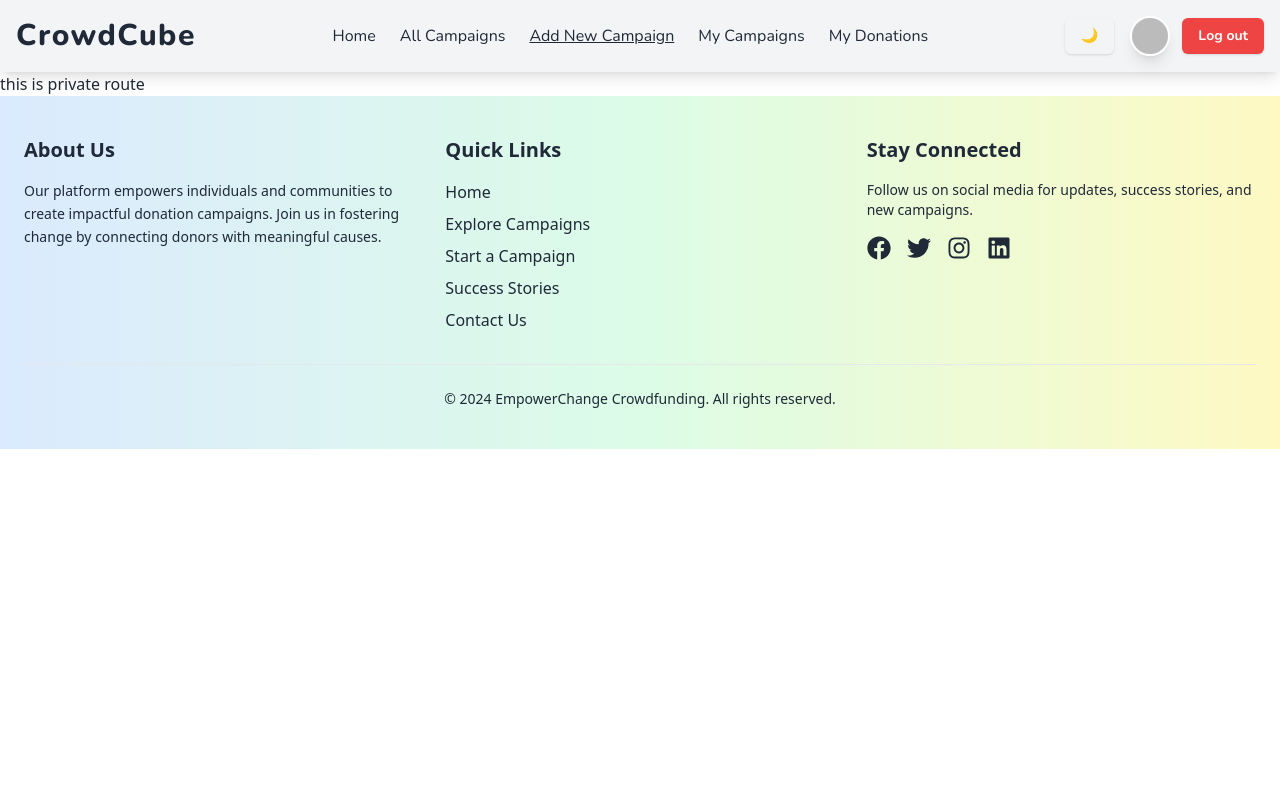
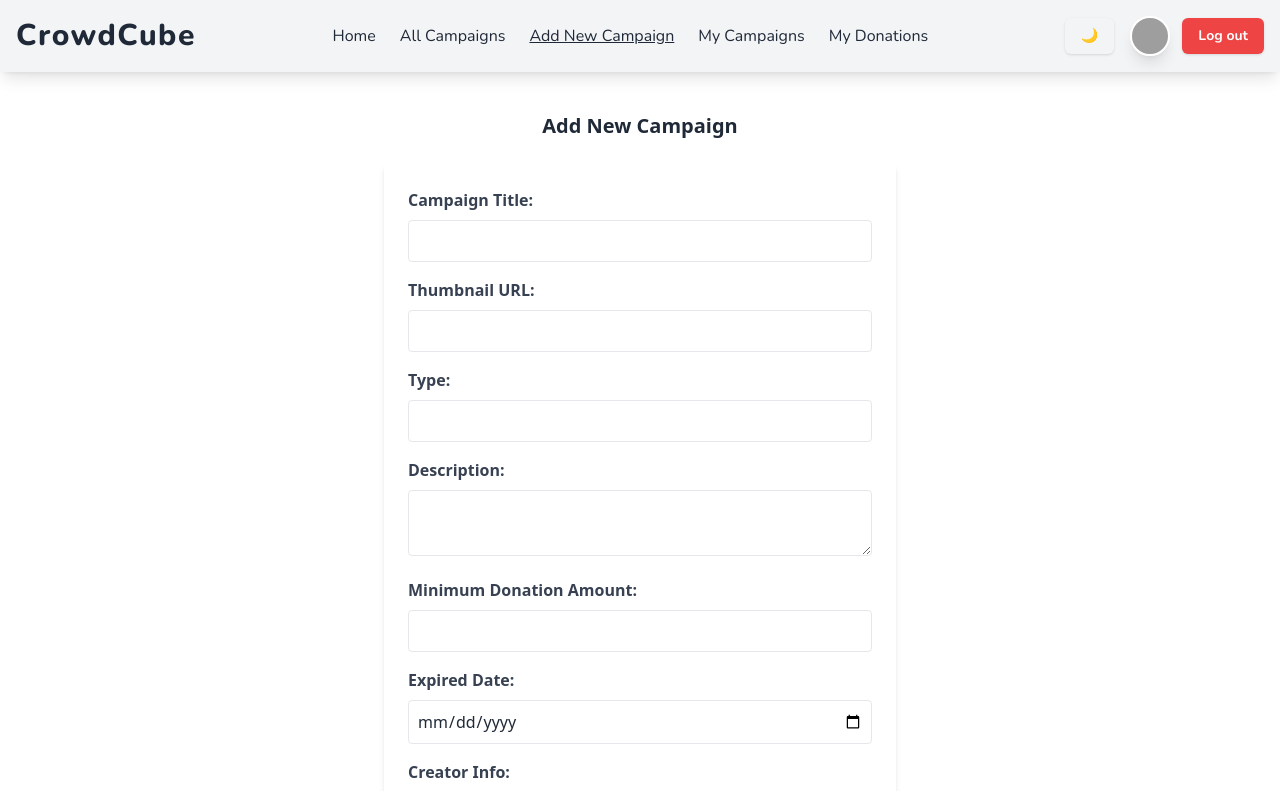
Before and after one commit to sajjadislam523/crowdcube-client, a React (Vite) app: page /addCampaign in a window 1280 px wide. Shown: the top 791 px of the page. Built offline with nearby package versions, Linux system fonts and the light colour scheme; no server answers; sample sign-in values are in the browser's storage; grey boxes are pictures that could not be loaded.

Commit message:
Added all campaigns page and campaign card and updated private route

```diff
--- a/src/components/Navbar.jsx
+++ b/src/components/Navbar.jsx
@@ -103,7 +103,7 @@ const Navbar = () => {
                     {user ? (
                         <div className="flex items-center space-x-3">
                             <img
-                                src={user.photoURL || <RxAvatar />}
+                                src={user.photo || <RxAvatar />}
                                 alt="User Avatar"
                                 className="w-10 h-10 border-2 border-white rounded-full shadow-lg cursor-pointer"
                                 title={user.displayName || "User"}
--- a/src/pages/AddCampaignPage.jsx
+++ b/src/pages/AddCampaignPage.jsx
@@ -1,9 +1,171 @@
-const AddCampaignPage = () => {
+import { useContext, useState } from "react";
+import Swal from "sweetalert2";
+import { AuthContext } from "../context/AuthProvider";
+
+export default function AddCampaign() {
+    const { user } = useContext(AuthContext);
+    const [formData, setFormData] = useState({
+        title: "",
+        thumbnail: "",
+        type: "",
+        description: "",
+        minimumDonation: "",
+        expiredDate: "",
+        creator: user?.email,
+    });
+
+    const handleChange = (e) => {
+        const { name, value } = e.target;
+        setFormData((prev) => ({ ...prev, [name]: value }));
+    };
+
+    const handleSubmit = async (e) => {
+        e.preventDefault();
+
+        try {
+            const response = await fetch("http://localhost:5000/campaigns", {
+                method: "POST",
+                headers: {
+                    "Content-Type": "application/json",
+                },
+                body: JSON.stringify(formData),
+            });
+
+            if (response.ok) {
+                Swal.fire({
+                    title: "Success!",
+                    text: "Campaign added successfully!",
+                    icon: "success",
+                    confirmButtonText: "Done",
+                });
+                setFormData({
+                    title: "",
+                    thumbnail: "",
+                    type: "",
+                    description: "",
+                    minimumDonation: "",
+                    expiredDate: "",
+                    creator: "",
+                });
+            } else {
+                throw new Error("Failed to add campaign");
+            }
+        } catch (error) {
+            Swal.fire({
+                title: "Error!",
+                text: error.message,
+                icon: "error",
+                confirmButtonText: "Retry",
+            });
+        }
+    };
+
     return (
-        <div>
-            <h1>this is add campaign page</h1>
+        <div className="container py-10 mx-auto">
+            <h1 className="mb-6 text-xl font-bold text-center">
+                Add New Campaign
+            </h1>
+            <form
+                onSubmit={handleSubmit}
+                className="max-w-lg p-6 mx-auto bg-white rounded shadow-md"
+            >
+                <div className="mb-4">
+                    <label className="block mb-2 font-bold text-gray-700">
+                        Campaign Title:
+                    </label>
+                    <input
+                        type="text"
+                        name="title"
+                        value={formData.title}
+                        onChange={handleChange}
+                        className="w-full p-2 border rounded"
+                        required
+                    />
+                </div>
+                <div className="mb-4">
+                    <label className="block mb-2 font-bold text-gray-700">
+                        Thumbnail URL:
+                    </label>
+                    <input
+                        type="text"
+                        name="thumbnail"
+                        value={formData.thumbnail}
+                        onChange={handleChange}
+                        className="w-full p-2 border rounded"
+                        required
+                    />
+                </div>
+                <div className="mb-4">
+                    <label className="block mb-2 font-bold text-gray-700">
+                        Type:
+                    </label>
+                    <input
+                        type="text"
+                        name="type"
+                        value={formData.type}
+                        onChange={handleChange}
+                        className="w-full p-2 border rounded"
+                        required
+                    />
+                </div>
+                <div className="mb-4">
+                    <label className="block mb-2 font-bold text-gray-700">
+                        Description:
+                    </label>
+                    <textarea
+                        name="description"
+                        value={formData.description}
+                        onChange={handleChange}
+                        className="w-full p-2 border rounded"
+                        required
+                    ></textarea>
+                </div>
+                <div className="mb-4">
+                    <label className="block mb-2 font-bold text-gray-700">
+                        Minimum Donation Amount:
+                    </label>
+                    <input
+                        type="number"
+                        name="minimumDonation"
+                        value={formData.minimumDonation}
+                        onChange={handleChange}
+                        className="w-full p-2 border rounded"
+                        required
+                    />
+                </div>
+                <div className="mb-4">
+                    <label className="block mb-2 font-bold text-gray-700">
+                        Expired Date:
+                    </label>
+                    <input
+                        type="date"
+                        name="expiredDate"
+                        value={formData.expiredDate}
+                        onChange={handleChange}
+                        className="w-full p-2 border rounded"
+                        required
+                    />
+                </div>
+                <div className="mb-4">
+                    <label className="block mb-2 font-bold text-gray-700">
+                        Creator Info:
+                    </label>
+                    <input
+                        type="text"
+                        name="creator"
+                        value={user.email || ""}
+                        onChange={handleChange}
+                        className="w-full p-2 border rounded"
+                        readOnly={true}
+                    />
+                </div>
+                <button
+                    type="submit"
+                    className="w-full p-2 text-white bg-blue-500 rounded hover:bg-blue-600"
+                >
+                    Add Campaign
+                </button>
+            </form>
         </div>
     );
-};
-
-export default AddCampaignPage;
+}
--- a/src/pages/AllCampaignsPage.jsx
+++ b/src/pages/AllCampaignsPage.jsx
@@ -1,7 +1,19 @@
+import { useLoaderData } from "react-router-dom";
+import CampaignCard from "./CampaignCard";
+
 const AllCampaignsPage = () => {
+    const campaigns = useLoaderData();
+
     return (
-        <div>
-            <h1>this is all campaign page</h1>
+        <div className="px-6 py-8 all-campaigns">
+            <h1 className="mb-8 text-3xl font-bold text-center">
+                All Campaigns
+            </h1>
+            <div className="grid grid-cols-1 gap-6 sm:grid-cols-2 lg:grid-cols-3">
+                {campaigns.map((campaign) => (
+                    <CampaignCard key={campaign._id} campaigns={campaign} />
+                ))}
+            </div>
         </div>
     );
 };
--- /dev/null
+++ b/src/pages/CampaignCard.jsx
@@ -0,0 +1,34 @@
+import PropTypes from "prop-types";
+
+const CampaignCard = ({ campaigns }) => {
+    const { title, description, goal, raised, creator } = campaigns;
+
+    return (
+        <div className="flex flex-col p-6 bg-white rounded-lg shadow-md campaign-card">
+            <h2 className="mb-4 text-xl font-semibold">{title}</h2>
+            <p className="mb-4 text-gray-700">{description}</p>
+            <p className="mb-2 text-sm text-gray-500">
+                <span className="font-medium">Goal:</span> ${goal} |{" "}
+                <span className="font-medium">Raised:</span> ${raised}
+            </p>
+            <p className="mb-4 text-sm text-gray-500">
+                <span className="font-medium">Owner:</span> {creator}
+            </p>
+            <button className="px-4 py-2 mt-auto text-white bg-blue-500 rounded hover:bg-blue-600">
+                View Details
+            </button>
+        </div>
+    );
+};
+
+CampaignCard.propTypes = {
+    campaigns: PropTypes.shape({
+        title: PropTypes.string.isRequired,
+        description: PropTypes.string.isRequired,
+        goal: PropTypes.number.isRequired,
+        raised: PropTypes.number.isRequired,
+        creator: PropTypes.string.isRequired,
+    }).isRequired,
+};
+
+export default CampaignCard;
--- a/src/pages/LoginPage.jsx
+++ b/src/pages/LoginPage.jsx
@@ -20,7 +20,7 @@ const LoginPage = () => {
 
         logIn(email, password)
             .then((res) => {
-                setUser(res.data);
+                setUser(res.user);
                 Swal.fire("Success", "User Logged in successfully", "success");
                 navigate("/");
             })
--- a/src/routes/PrivateRoute.jsx
+++ b/src/routes/PrivateRoute.jsx
@@ -1,9 +1,24 @@
-const PrivateRoute = () => {
-    return (
-        <div>
-            <h1>this is private route</h1>
-        </div>
-    );
+import { useContext } from "react";
+import { AuthContext } from "../context/AuthProvider";
+import { Navigate } from "react-router-dom";
+import PropTypes from "prop-types";
+
+const PrivateRoute = ({ children }) => {
+    const { user, loading } = useContext(AuthContext);
+
+    if (loading) {
+        return <h1>loading....!</h1>;
+    }
+
+    if (user) {
+        return children;
+    }
+
+    return <Navigate state={location.pathname} to={"/login"} />;
+};
+
+PrivateRoute.propTypes = {
+    children: PropTypes.node.isRequired,
 };
 
 export default PrivateRoute;
--- a/src/routes/router.jsx
+++ b/src/routes/router.jsx
@@ -32,6 +32,7 @@ const router = createBrowserRouter([
             {
                 path: "/campaigns",
                 element: <AllCampaignsPage />,
+                loader: () => fetch("http://localhost:5000/campaigns"),
             },
             {
                 path: "/campaign/:id",
```
